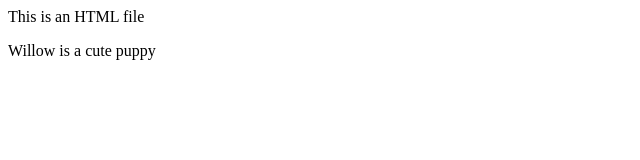
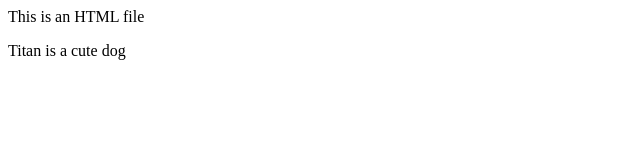
Before and after one commit to stevenbub/basic_repo, a plain HTML site: page index.html in a window 1280 px wide. Shown: the full height of the page, 0-640 px from the left. Drawn offline with Linux system fonts and the light colour scheme.

Commit message:
changed index from Willow to Titan

```diff
--- a/index.html
+++ b/index.html
@@ -4,6 +4,6 @@
 </head>
 <body>
 <p>This is an HTML file</p>
-<p>Willow is a cute puppy</p>
+<p>Titan is a cute dog </p>
 </body>
 </html>
```
